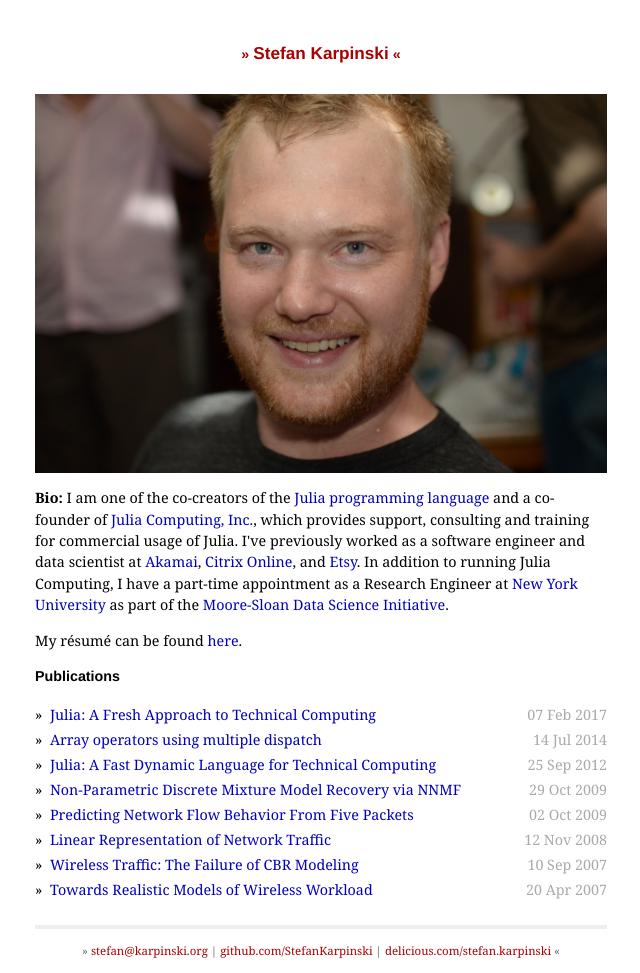
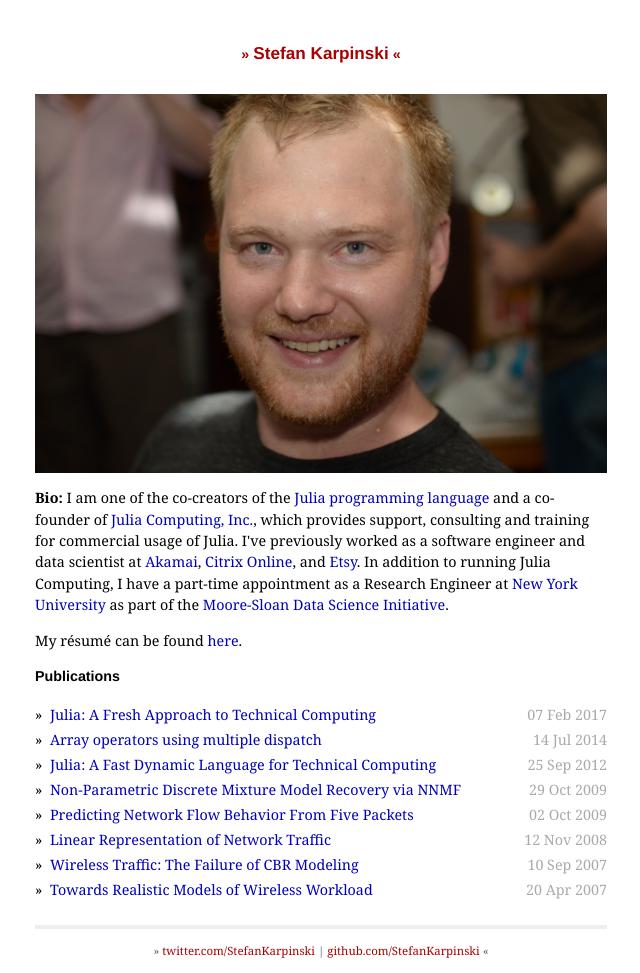
Before and after one commit to StefanKarpinski/stefankarpinski.github.com, a Jekyll site: the page built from index.html, in a window 1280 px wide. Shown: the whole page, without its empty margins (319-959 px from the left). Built offline with Jekyll 4.4.1, drawn with Linux system fonts in a browser that asks for light colours.

Commit message:
Update footer links

```diff
--- a/_layouts/common.html
+++ b/_layouts/common.html
@@ -16,9 +16,8 @@
     <div class="contact">
       <p>
         &raquo;
-        <a href="mailto:Stefan%20Karpinski%20%3Cstefan@karpinski.org%3E">stefan@karpinski.org</a> |
-        <a href="http://github.com/StefanKarpinski" target="_blank">github.com/StefanKarpinski</a> |
-        <a href="http://delicious.com/stefan.karpinski" target="_blank">delicious.com/stefan.karpinski</a>
+        <a href="http://twitter.com/StefanKarpinski" target="_blank">twitter.com/StefanKarpinski</a> |
+        <a href="https://github.com/StefanKarpinski" target="_blank">github.com/StefanKarpinski</a>
         &laquo;
       </p>
     </div>
```
